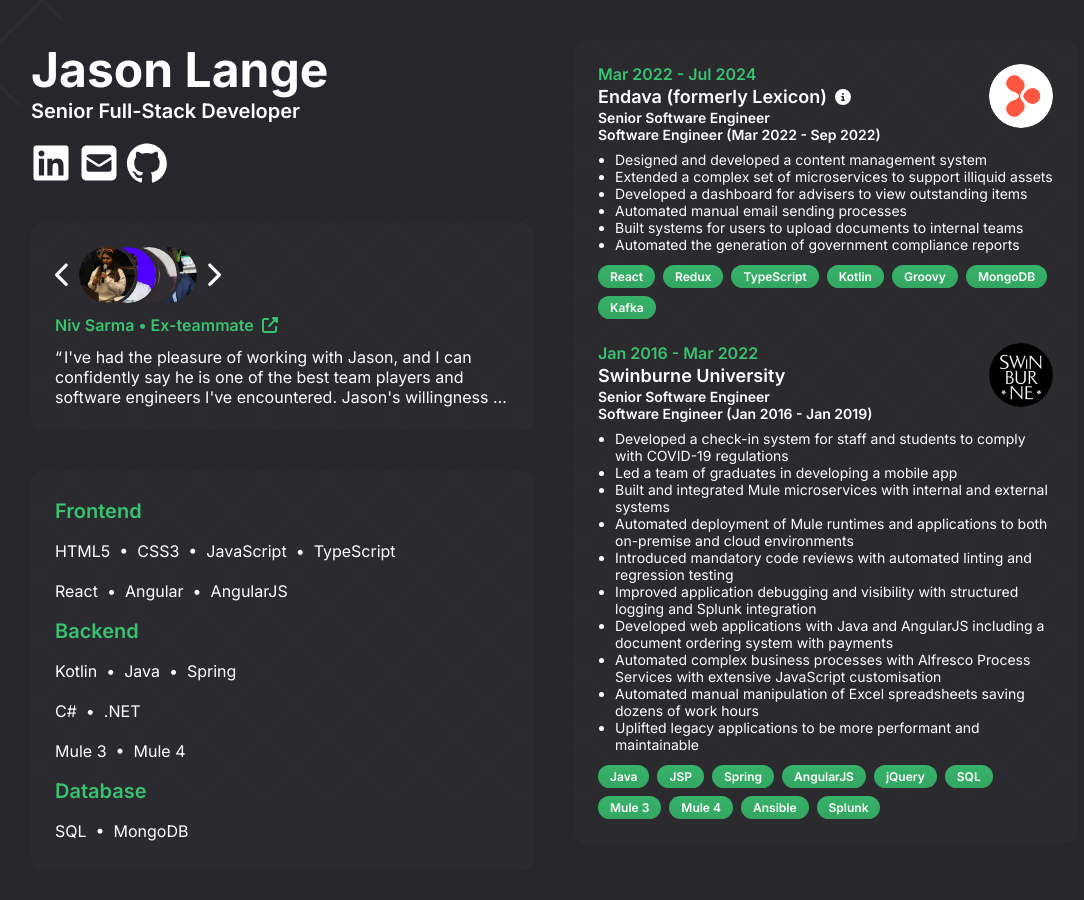
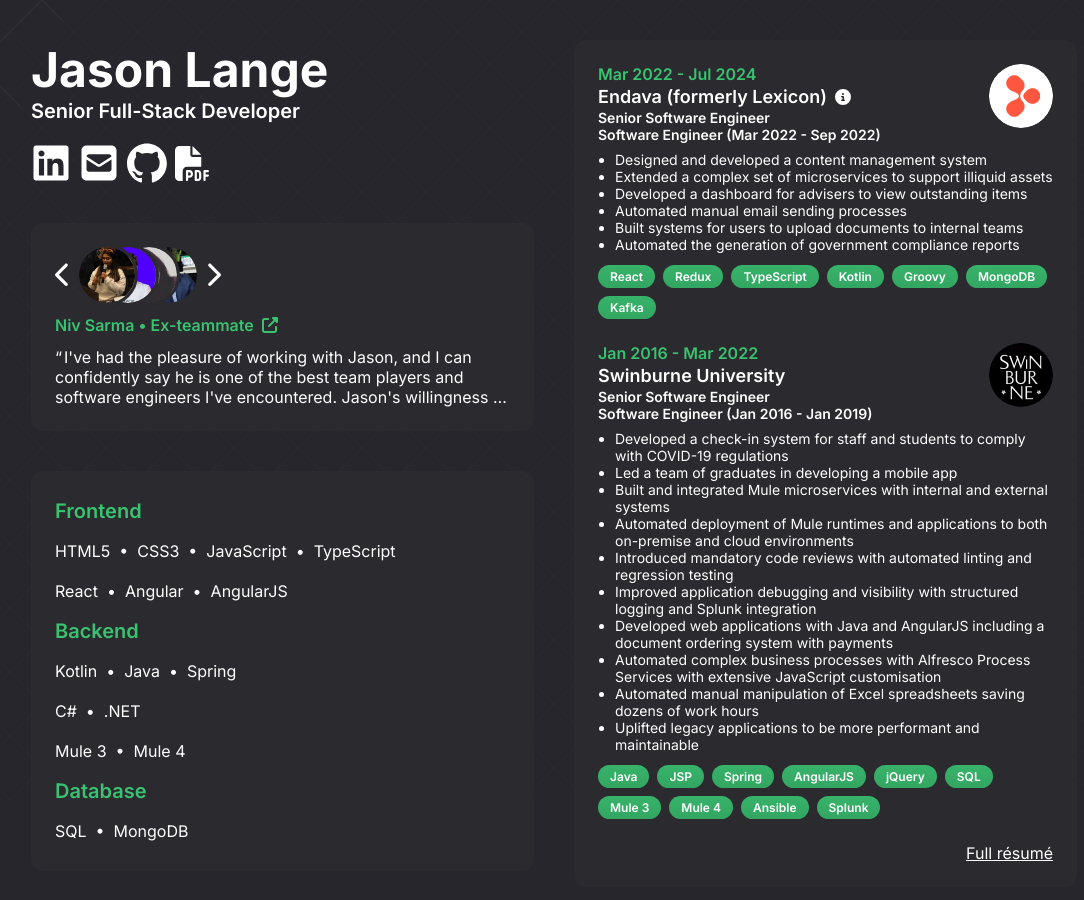
Before and after one commit to jason-d-f-lange/jasonlange.dev, a Next.js app: page / in a window 1280 px wide. Shown: the top 900 px of the page, without its empty margins (86-1170 px from the left). Built offline with nearby package versions, Linux system fonts and the light colour scheme.

Commit message:
Add resume links

```diff
--- a/src/components/about.tsx
+++ b/src/components/about.tsx
@@ -1,6 +1,7 @@
 import styled from '@emotion/styled';
 import Spacer from './layout/spacer';
 import { HorizontalStack } from './layout/stack';
+import RésuméLink from './resume-link';
 
 const iconSize = 40;
 
@@ -27,6 +28,7 @@
           href="https://www.linkedin.com/in/jason-d-f-lange/"
           target="_blank"
           aria-label="LinkedIn profile"
+          title="LinkedIn profile"
         >
           <svg
             xmlns="http://www.w3.org/2000/svg"
@@ -40,6 +42,7 @@
         <a
           href="mailto:portfolio@jasonlange.dev?subject=Portfolio Enquiry"
           aria-label="email portfolio@jasonlange.dev"
+          title="Email me"
         >
           <svg
             xmlns="http://www.w3.org/2000/svg"
@@ -54,6 +57,7 @@
           href="https://github.com/jason-d-f-lange"
           target="_blank"
           aria-label="GitHub profile"
+          title="GitHub profile"
         >
           <svg
             viewBox="0 0 98 96"
@@ -66,6 +70,20 @@
             />
           </svg>
         </a>
+
+        <RésuméLink title="Résumé">
+          <svg
+            xmlns="http://www.w3.org/2000/svg"
+            viewBox="0 0 512 512"
+            style={{ width: (iconSize * 7) / 8, height: (iconSize * 7) / 8 }}
+          >
+            {/* Font Awesome Free 6.5.2 by @fontawesome - https://fontawesome.com License - https://fontawesome.com/license/free Copyright 2024 Fonticons, Inc. */}
+            <path
+              fill="#ffffff"
+              d="M0 64C0 28.7 28.7 0 64 0L224 0l0 128c0 17.7 14.3 32 32 32l128 0 0 144-208 0c-35.3 0-64 28.7-64 64l0 144-48 0c-35.3 0-64-28.7-64-64L0 64zm384 64l-128 0L256 0 384 128zM176 352l32 0c30.9 0 56 25.1 56 56s-25.1 56-56 56l-16 0 0 32c0 8.8-7.2 16-16 16s-16-7.2-16-16l0-48 0-80c0-8.8 7.2-16 16-16zm32 80c13.3 0 24-10.7 24-24s-10.7-24-24-24l-16 0 0 48 16 0zm96-80l32 0c26.5 0 48 21.5 48 48l0 64c0 26.5-21.5 48-48 48l-32 0c-8.8 0-16-7.2-16-16l0-128c0-8.8 7.2-16 16-16zm32 128c8.8 0 16-7.2 16-16l0-64c0-8.8-7.2-16-16-16l-16 0 0 96 16 0zm80-112c0-8.8 7.2-16 16-16l48 0c8.8 0 16 7.2 16 16s-7.2 16-16 16l-32 0 0 32 32 0c8.8 0 16 7.2 16 16s-7.2 16-16 16l-32 0 0 48c0 8.8-7.2 16-16 16s-16-7.2-16-16l0-64 0-64z"
+            />
+          </svg>
+        </RésuméLink>
       </HorizontalIconStack>
     </>
   );
--- a/src/components/experience/experience.tsx
+++ b/src/components/experience/experience.tsx
@@ -1,4 +1,5 @@
 import { Stack } from '../layout/stack';
+import RésuméLink from '../resume-link';
 import ExperienceCard from './experience-card';
 import { experienceItems } from './experience-items';
 
@@ -14,6 +15,10 @@
           item={item}
         />
       ))}
+
+      <RésuméLink style={{ marginLeft: 'auto', textDecoration: 'underline' }}>
+        Full résumé
+      </RésuméLink>
     </Stack>
   );
 }
--- /dev/null
+++ b/src/components/resume-link.tsx
@@ -0,0 +1,19 @@
+interface Props {
+  children: React.ReactNode;
+  title?: string;
+  style?: React.CSSProperties;
+}
+
+export default function RésuméLink({ children, title, style }: Props) {
+  return (
+    <a
+      href="/Jason Lange - résumé.pdf"
+      target="_blank"
+      aria-label="résumé"
+      title={title}
+      style={style}
+    >
+      {children}
+    </a>
+  );
+}
```
Also changed, not shown: 1 other file (tests, documents, lock files or other folders).
